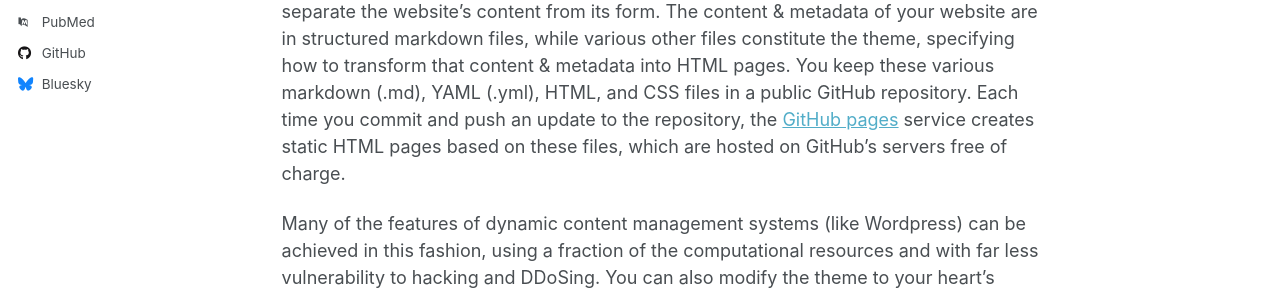
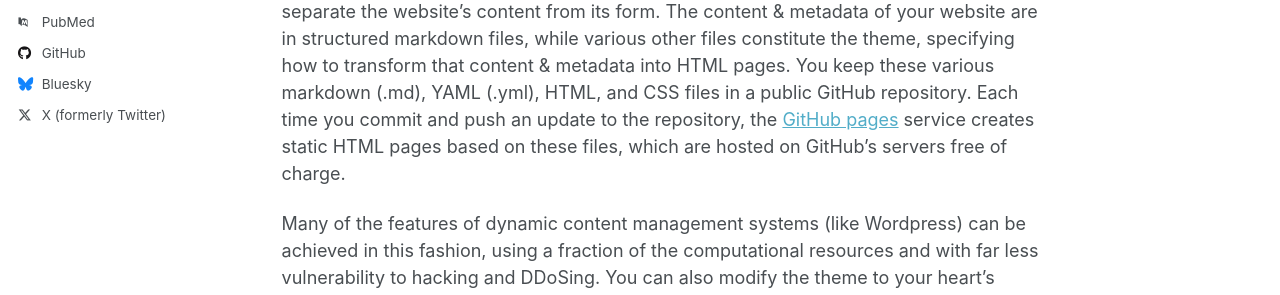
Before and after one commit to mcd710/mcd710.github.io, a Jekyll site: the page built from _pages/about.md, in a window 1280 px wide. Shown: the part 513-808 px from the top of the page. Built offline with Jekyll 4.4.1, drawn with Linux system fonts in a browser that asks for light colours; some web fonts are replaced; part of the change alters nothing that is shown.

Commit message:
Update _config.yml

```diff
--- a/_config.yml
+++ b/_config.yml
@@ -46,12 +46,12 @@ author:
   bitbucket        : # Username - Update with your username on the site
   codepen          : # Username
   dribbble         : # Username
-  github           : "academicpages"
+  github           : "mcd710"
   kaggle           : # Username
   stackoverflow    : # User number or user number and name (i.e., use "1" or "1/jeff-atwood")
 
   # Social media
-  bluesky          : "bsky.app" # Replace this with you Bluesky username
+  bluesky          : "merielcd.bsky.social" # Replace this with you Bluesky username
   facebook         : # Username
   flickr           : # Username
   foursquare       : # Username
@@ -68,7 +68,7 @@ author:
   steam            : # Username
   telegram         : # URL
   tumblr           : # Username
-  twitter          : # Username for X / Twitter
+  twitter          : "merielcd"
   vine             : # Username
   weibo            : # Username
   wikipedia        : # Username
```
